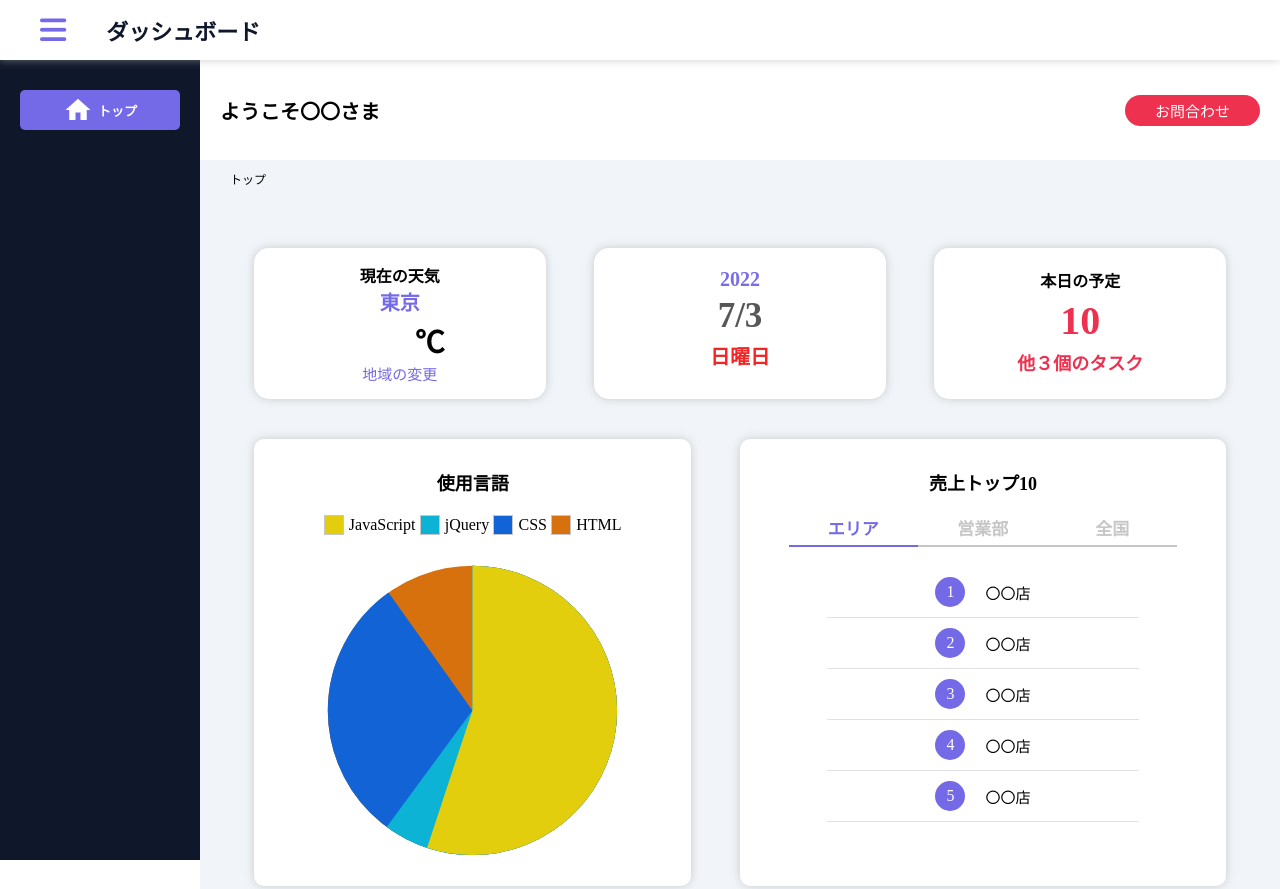
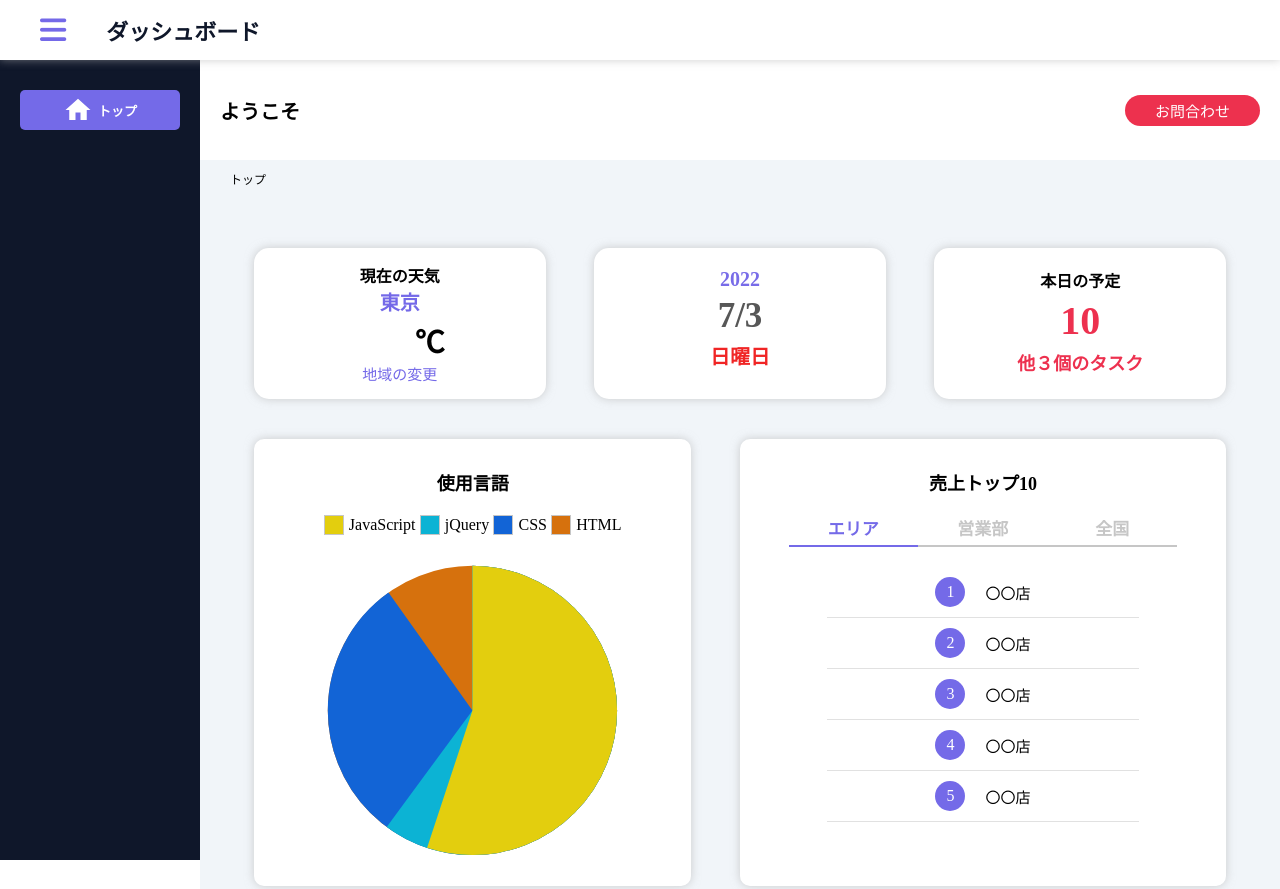
Before and after one commit to izumi9708/dash_bord, a plain HTML site: page index.html in a window 1280 px wide. Shown: the top 889 px of the page. Drawn offline with nearby package versions, Linux system fonts and the light colour scheme; no server answers.

Commit message:
Update index.html

```diff
--- a/index.html
+++ b/index.html
@@ -36,7 +36,7 @@
         <!-- content -->
         <div class="content">
             <div class="content-head">
-                <p class="head-text">ようこそ〇〇さま</p>
+                <p class="head-text">ようこそ</p>
                 <div class="head-btn-wrapper">
                     <button type="button" class="contact-btn"  onClick='location.href="https://www.wantedly.com/id/sizumi"'>お問合わせ</button>
                     <!-- <button type="button" class="logout-btn">ログアウト</button> -->
```
